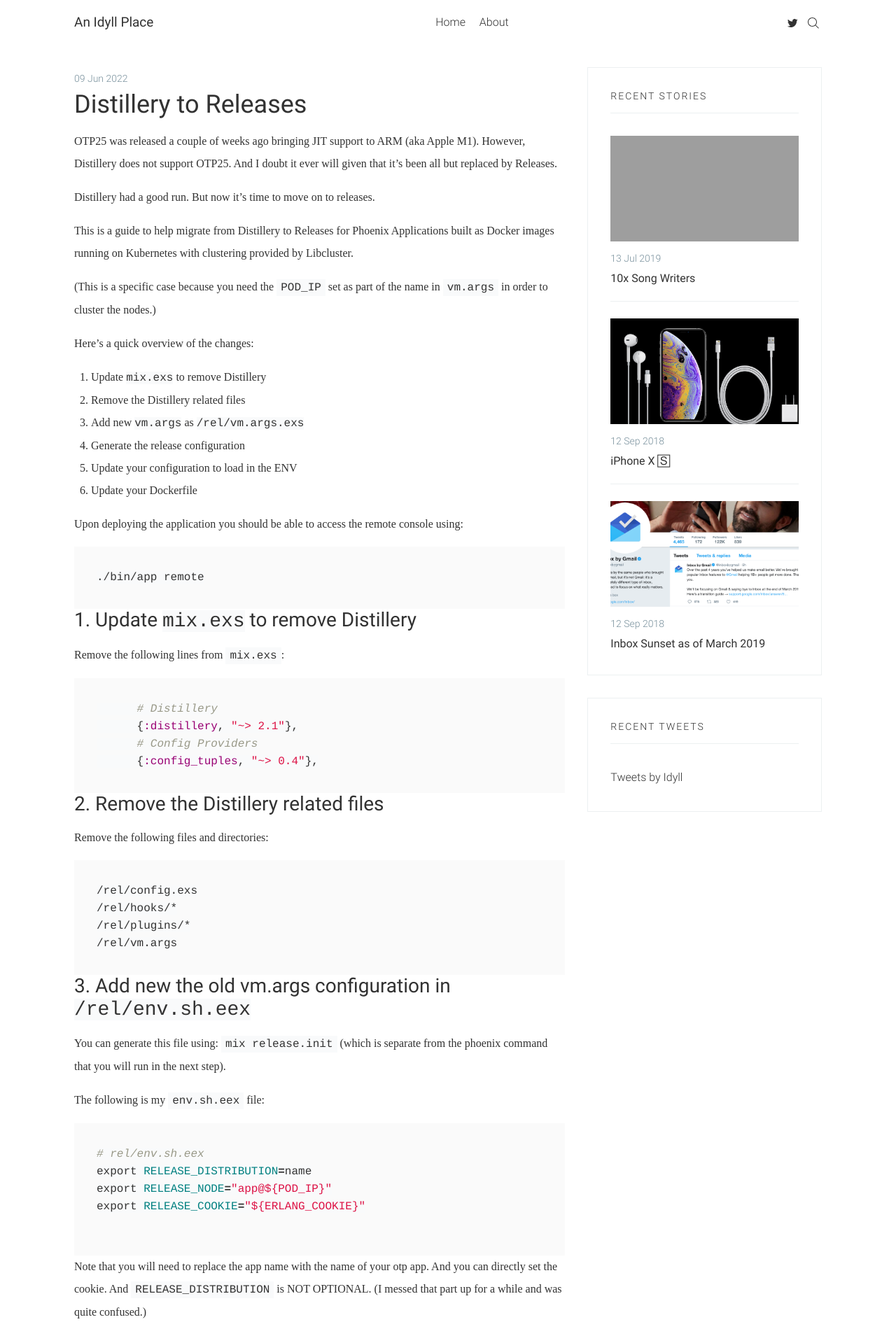
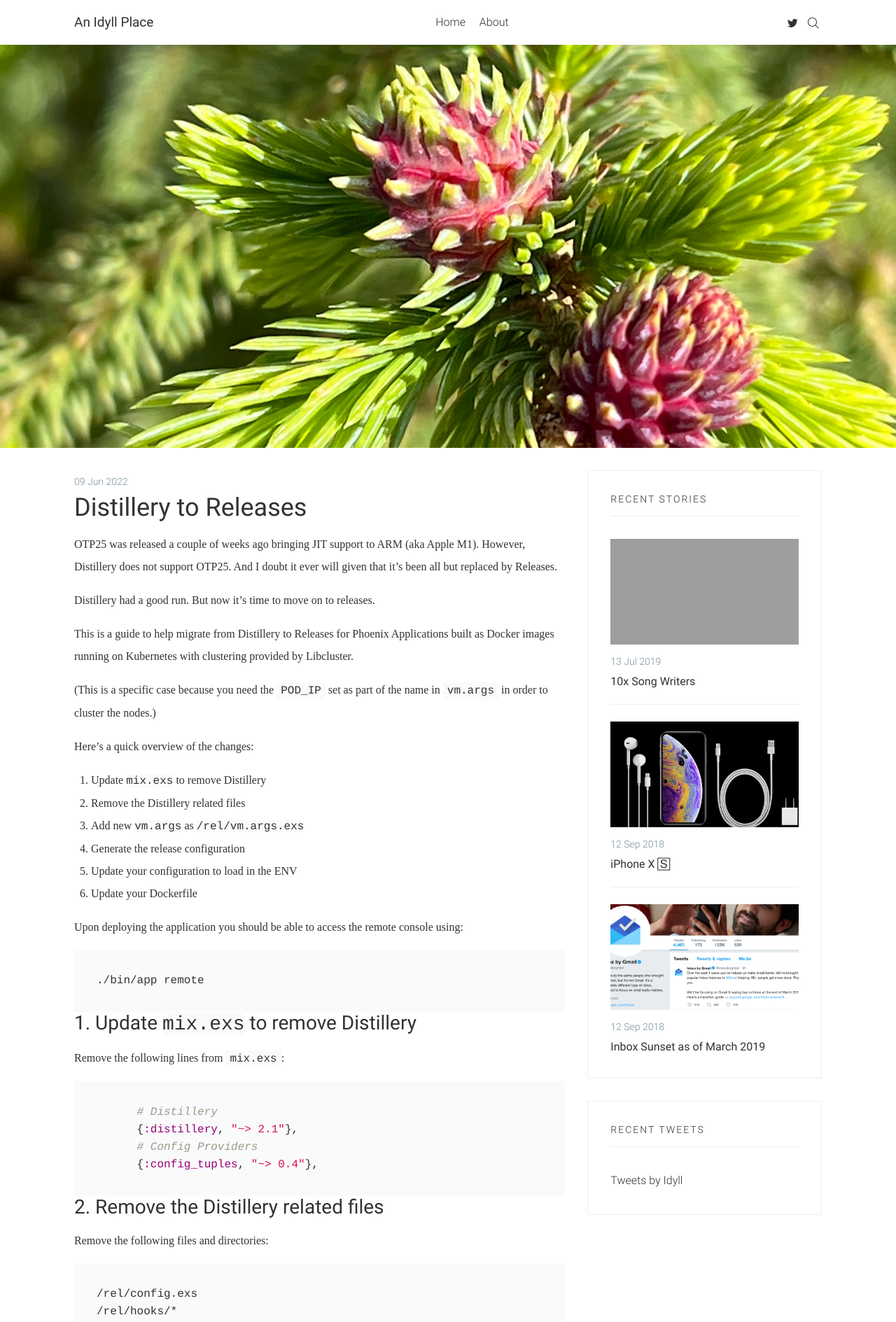
Before and after one commit to idyll/idyll.github.io, a Jekyll site: the page built from _posts/2022-06-09-distillery-to-releases.md, in a window 1280 px wide. Shown: the top 1889 px of the page at 70% size. Built offline with Jekyll 4.4.1, drawn with Linux system fonts in a browser that asks for light colours; some web fonts are replaced; comment, search, counter and statistics services are not loaded; grey boxes are pictures that could not be loaded.

Commit message:
add image

```diff
--- a/_posts/2022-06-09-distillery-to-releases.md
+++ b/_posts/2022-06-09-distillery-to-releases.md
@@ -5,6 +5,7 @@
 date: 2022-06-09 22:00:00
 categories: programming
 author: mark
+image: /images/posts/pine.jpg
 ---
 
 OTP25 was released a couple of weeks ago bringing JIT support to ARM (aka Apple M1). However, Distillery
```
Also changed, not shown: images/posts/pine.jpg (added).
